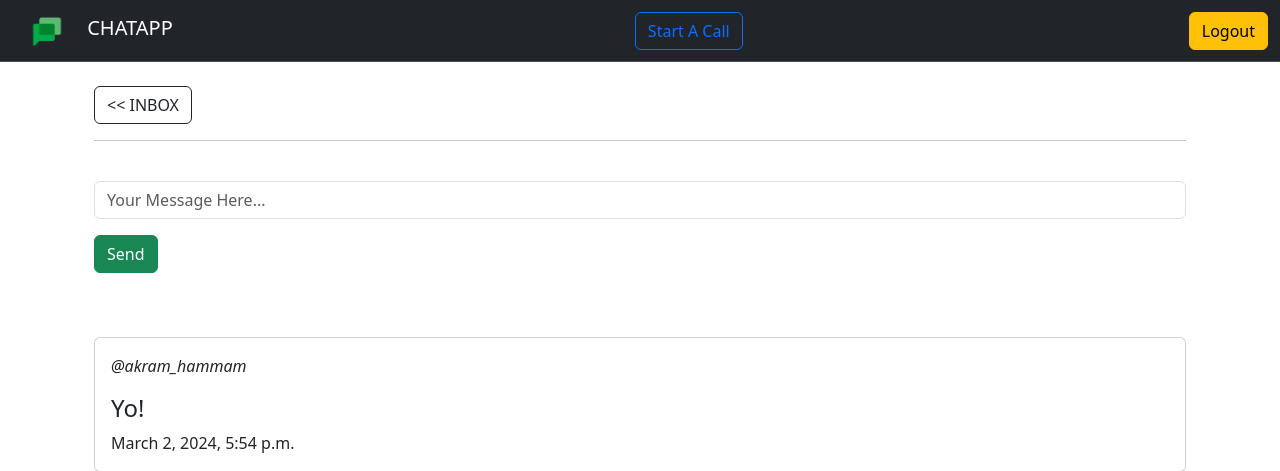
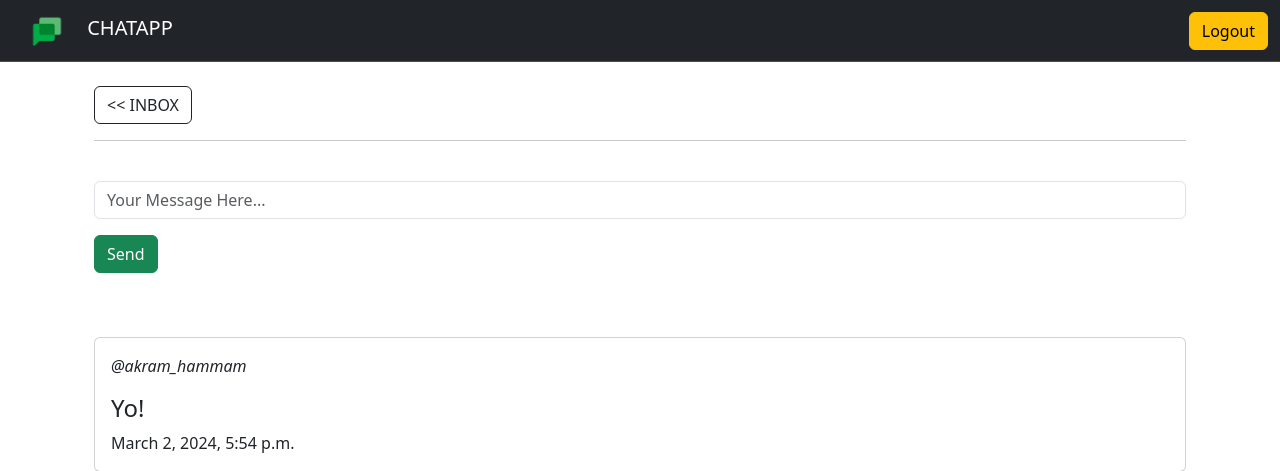
Before and after one commit to akramhammam5/Audtegnia, a Django app: page /chat/3/ in a window 1280 px wide. Shown: the top 471 px of the page. Run offline with Django 4.2, Linux system fonts and the light colour scheme; a user stored in the database is signed in; data comes from the database, SQL or seed files in the repository; both versions use the stored data as it was after the commit.

Commit message:
Removal
Removed some buggy code and features that would introduce issues to the system..

```diff
--- a/ChatSafe/chat/templates/chat/main.html
+++ b/ChatSafe/chat/templates/chat/main.html
@@ -21,9 +21,6 @@
             </a>
 
             {% if user.is_authenticated %}
-            <div>
-                <a href="{% url 'call' %}" class="btn btn-outline-primary">Start A Call</a>
-            </div>
             <a class="btn btn-warning" href="{% url 'logout' %}">
                 Logout
             </a>
```
Also changed, not shown: ChatSafe/db.sqlite3.
